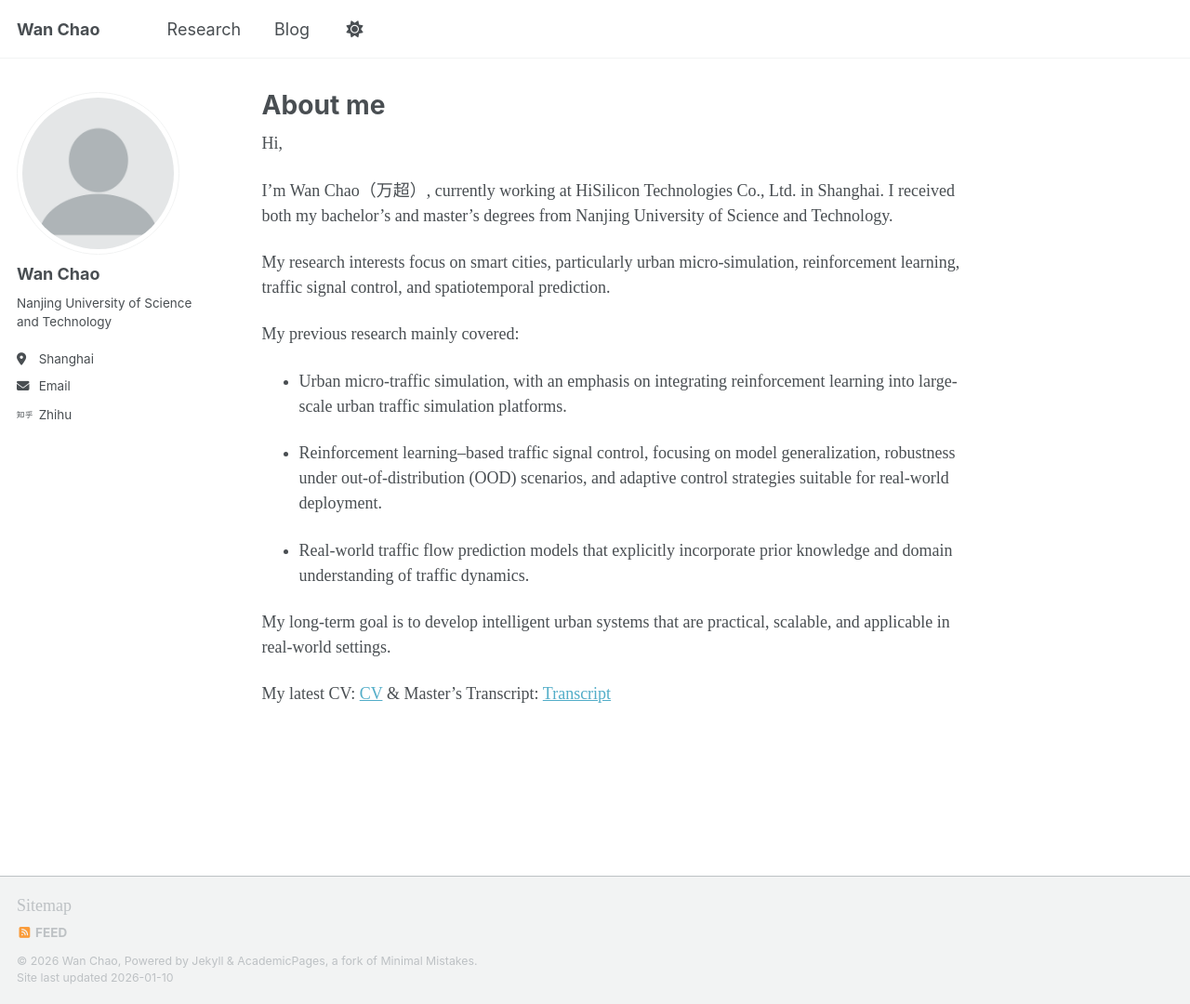
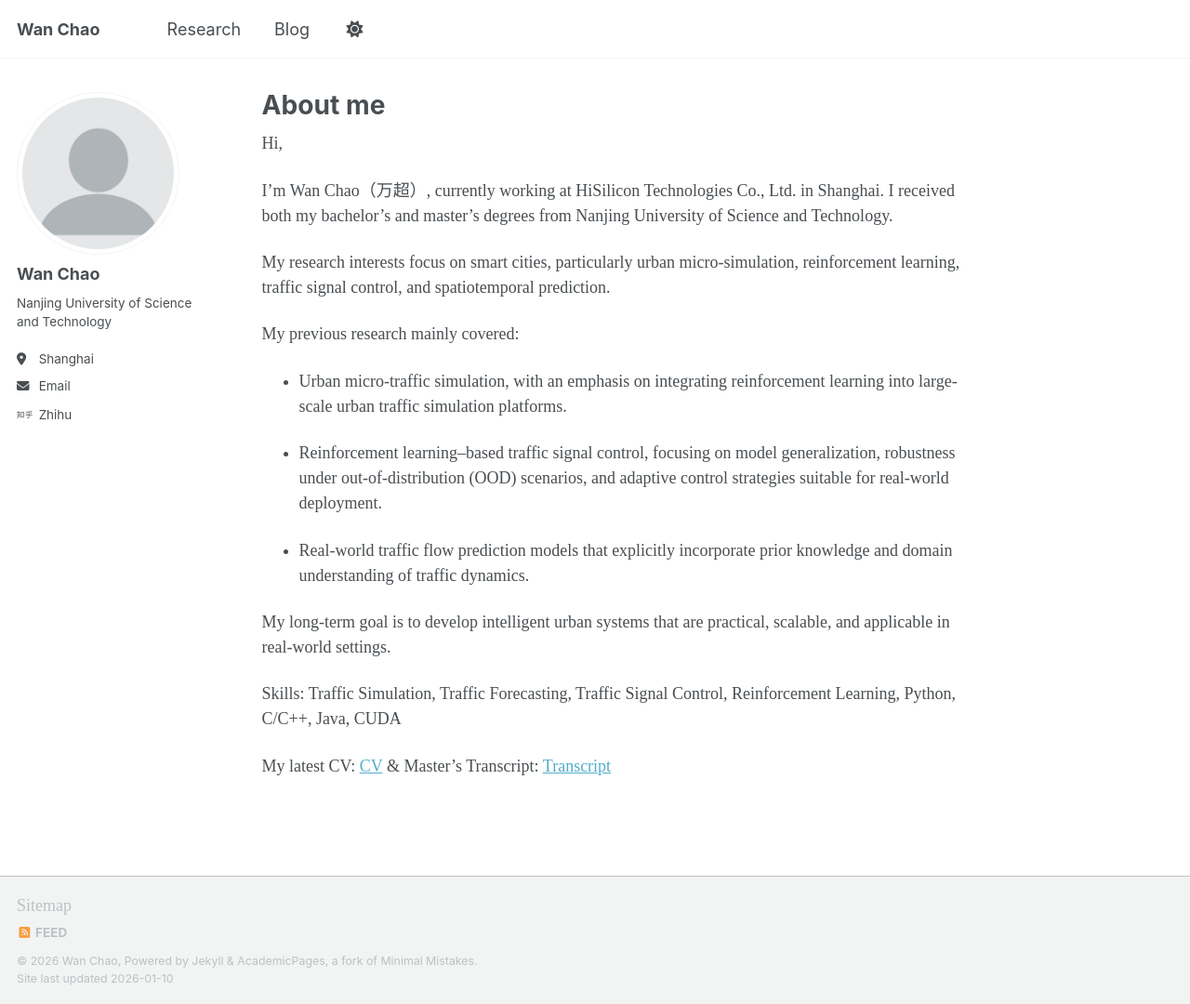
Before and after one commit to Wancha0/Wancha0.github.io, a Jekyll site: the page built from _pages/about.md, in a window 1280 px wide and 1080 px high. Shown: the whole window at 93% size. Built offline with Jekyll 4.4.1, drawn with Linux system fonts in a browser that asks for light colours; a script bundle is joined from its source files by our own code; library files that are not in the unit come from our copies.

Commit message:
skills update

```diff
--- a/_pages/about.md
+++ b/_pages/about.md
@@ -23,4 +23,6 @@ My previous research mainly covered:
 
 My long-term goal is to develop intelligent urban systems that are practical, scalable, and applicable in real-world settings.
 
+Skills: Traffic Simulation, Traffic Forecasting, Traffic Signal Control, Reinforcement Learning, Python, C/C++, Java, CUDA
+
 My latest CV: [CV](/files/wanc_cv.pdf) & Master's Transcript: [Transcript](/files/degree.pdf)
```
